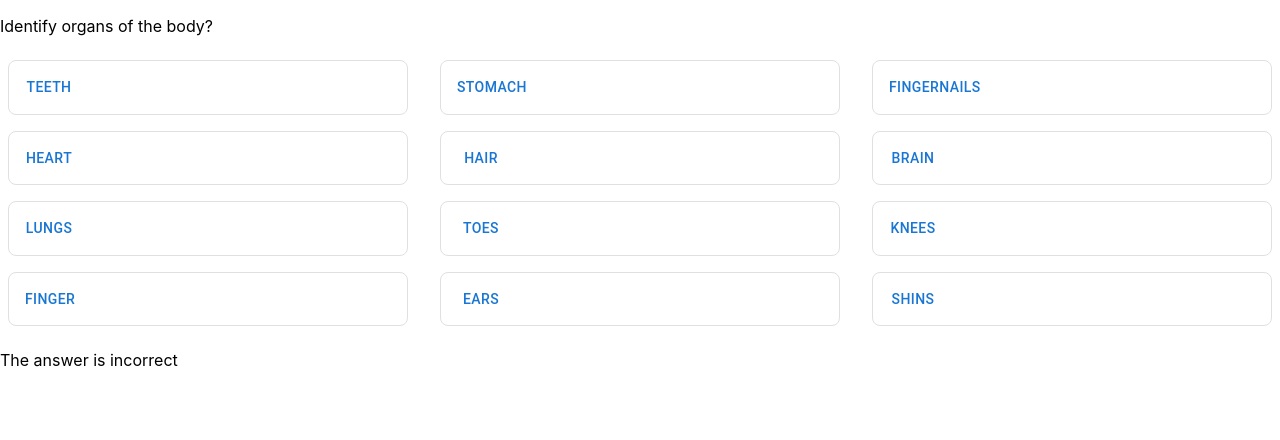
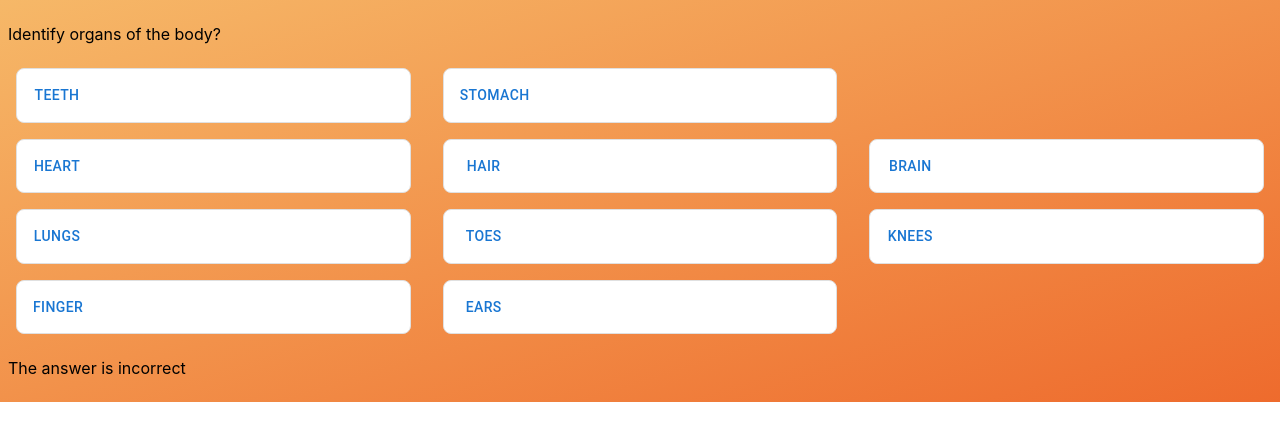
Before and after one commit to dhunt787/senecaTechTaskDhunt, a React (Create React App) app: page / in a window 1280 px wide. Shown: the top 440 px of the page. Built offline with nearby package versions, Linux system fonts and the light colour scheme; the HTML template or start-up script is replaced by a standard one.

Commit message:
removing unneccessary files, apply stlyes and some stlying

```diff
--- a/public/index.html
+++ b/public/index.html
@@ -8,7 +8,7 @@
       name="description"
       content="Web site created using create-react-app"
     />
-    <title>Seana Front End Challenge - Donal Hunt</title>
+    <title>Seneca Front End Challenge - Donal Hunt</title>
   </head>
   <body>
     <noscript>You need to enable JavaScript to run this app.</noscript>
--- a/src/Components/QuestionSlider.tsx
+++ b/src/Components/QuestionSlider.tsx
@@ -5,11 +5,12 @@ import Box, { BoxProps } from '@mui/material/Box';
 import { Button } from "@mui/material";
 import Grid from "@mui/material/Grid";
 import QuestionStatus from "./QuestionStatus";
+import { ContainerProps } from '@mui/material/Container';
+import { styled } from '@mui/material/styles';
 
-// write a function to return a divider element for each set of questions
-// https://mui.com/material-ui/react-divider/
-//and a function to see if the answer is correct or not.
-//a function to jumble the answers
+interface StyledContainerProps extends ContainerProps {
+  successStatus?: boolean;
+}
 
 const Item: Function = (props: BoxProps) => {
   const { sx, ...other } = props;
@@ -26,12 +27,30 @@ const Item: Function = (props: BoxProps) => {
         borderRadius: 2,
         fontSize: '0.875rem',
         fontWeight: '700',
+
         ...sx,
       }}
       {...other}
     />
   );
-  }
+};
+
+const StyledContainer = styled('div', {
+  shouldForwardProp: (prop) =>
+    prop !== 'backgroundColor' && prop !== 'variant' && prop !== 'sx' && prop !== 'successStatus',
+  name: 'StyledContainer',
+  slot: 'Root',
+  overridesResolver: (props, styles) => props.successStatus ? [
+    styles.root,
+    props.backgroundColor === 'primary' && styles.primary,
+  ] : [styles.root,
+  props.backgroundColor === 'secondary' && styles.secondary],
+})<StyledContainerProps>(({ theme }) => (
+  {
+    background: 'linear-gradient(to right bottom, #F6B868, #EE6B2D)',
+    padding: theme.spacing(1),
+  }));
+
 
 const jumbleAnswers = (answers: questionSet["AnswerSet"]) => {
   var m = answers.length, t, i;
@@ -46,7 +65,6 @@ const jumbleAnswers = (answers: questionSet["AnswerSet"]) => {
   return answers;
 };
 
-//TODO: render a third optional answer
 
 //de-structure the answerSet data set.
 const answers: questionSet["AnswerSet"] = [...questionSet1.AnswerSet];
@@ -60,11 +78,10 @@ const jumbledAnswers = jumbleAnswers(answers);
 
 const QuestionSlider: React.FunctionComponent = () => {
   // Initialize state
-  const correctAnswersSelected = useRef(false); //ensuring the correct answers state is not loaded as true on first render.
   const [percentCorrect, setPercentCorrect] = React.useState(0); //using array to push percentage correct values into.
   const [answerStatusString, setAnswerStatusString] = React.useState('The answer is incorrect');
-
-  console.log('percentCorrect on load', percentCorrect)
+  const [disableButtons, setDisableButtons] = React.useState(false);
+  const [successStatus, setSuccessStatus] = React.useState(false);
 
   const checkPercentCorrectTotal = (percentCorrect: Array<number>) => {
     const initialValue = 0;
@@ -79,37 +96,41 @@ const QuestionSlider: React.FunctionComponent = () => {
     percentCorrectArray.push(answerCorrectPercentage);
     let overPercentCorrect = checkPercentCorrectTotal(percentCorrectArray);
     setPercentCorrect(overPercentCorrect);
-
   };
 
-  // if the percentCorrect state variable goes about 0.6, two correct answers were selected. therefore update answer string
+  // if the percentCorrect state variable goes about 0.6, two correct answers were selected. Therefore update answer string
   // TODO: use this to change the background color
   useEffect(() => {
-    if(percentCorrect >= 0.6) {
+    if (percentCorrect >= 0.6) {
+      setDisableButtons(true);
       setAnswerStatusString('Your answers are correct');
+      setSuccessStatus(true);
     }
   }, [percentCorrect]);
 
-    return(
-      <><p>{questionSet1.Question}</p>
+  return (
+    <>
+      <StyledContainer>
+        <p>{questionSet1.Question}</p>
         {jumbledAnswers.map((answer, i) => {
-      return(
+          return (
             <Box sx={{ flexGrow: 1 }} key={i}>
               <Grid container spacing={2}>
                 <Grid item xs={4} >
-          <Item><Button type="submit" onClick={() => {pushCorrectPercentage(answer.answer1CorrectPercentage)}}>{answer.answerString1}</Button></Item>
+                  <Item><Button type="submit" disabled={disableButtons} onClick={() => { pushCorrectPercentage(answer.answer1CorrectPercentage) }}>{answer.answerString1}</Button></Item>
                 </Grid>
                 <Grid item xs={4}>
-            <Item ><Button type="submit" onClick={() => {console.log('answer.correctAnswerPercentage on the second answer', answer.answer2CorrectPercentage), pushCorrectPercentage(answer.answer2CorrectPercentage)}}>{answer.answerString2}</Button></Item>
+                  <Item ><Button type="submit" disabled={disableButtons} onClick={() => { pushCorrectPercentage(answer.answer2CorrectPercentage) }}>{answer.answerString2}</Button></Item>
                 </Grid>
-          {answer.answerString3? <Grid item xs={4}>
-            <Item ><Button type="submit" onClick={() => {console.log('answer.correctAnswerPercentage on the second answer', answer.answer3CorrectPercentage), pushCorrectPercentage(answer.answer3CorrectPercentage)}}>{answer.answerString3}</Button></Item>
+                {answer.answerString3 ? <Grid item xs={4}>
+                  <Item ><Button type="submit" disabled={disableButtons} onClick={() => { pushCorrectPercentage(answer.answer3CorrectPercentage) }}>{answer.answerString3}</Button></Item>
                 </Grid> : <React.Fragment></React.Fragment>}
               </Grid>
             </Box>)
         })
         }
         <QuestionStatus questionStatusString={answerStatusString} />
+      </StyledContainer>
     </>
   )
 };
--- a/src/Data/questionSets.tsx
+++ b/src/Data/questionSets.tsx
@@ -8,7 +8,6 @@ const questionSet1: questionSet = {
             correctAnswer: 1,
             answerString1: "Teeth",
             answerString2: "Stomach",
-            answerString3: "FingerNails",
             answer1CorrectPercentage: 0,
             answer2CorrectPercentage: 0.3333,
             answer3CorrectPercentage: 0
@@ -28,7 +27,6 @@ const questionSet1: questionSet = {
             correctAnswer: 0,
             answerString1: "Finger",
             answerString2: "Ears",
-            answerString3: "Shins",
             answer1CorrectPercentage: 0,
             answer2CorrectPercentage: 0,
             answer3CorrectPercentage: 0
@@ -45,56 +43,7 @@ const questionSet1: questionSet = {
         }
     ]
 
-}
+};
 
-// const questionSet2: questionSet = {
-//     Question: "Identify former presidents of the united States",
-//     AnswerSet: [
-//         {
-//             id: 1,
-//             correctAnswer: 1,
-//             answerString1: "George Washington",
-//             answerString2: "Michael Jordan",
-//             correctAnswerPercentage: 0.5
-//         },
-//         {
-//             id: 2,
-//             correctAnswer: 0,
-//             answerString1: "Chuck Norris",
-//             answerString2: "Tom Hanks",
-//             correctAnswerPercentage: 0
-
-//         },
-//         {
-//             id: 3,
-//             correctAnswer: 1,
-//             answerString1: "Abraham Lincoln",
-//             answerString2: "Kamala Harris",
-//             correctAnswerPercentage: 0.5
-
-//         }
-//     ]
-// }
-
-// const questionSet3: questionSet = {
-//     Question: "Identify which of the answers below are a type of bacteria?",
-//     AnswerSet: [
-//         {
-//             id: 1,
-//             answerString: "Escherichia coli",
-//             correctAnswerPercentage: 0.5
-//         },
-//         {
-//             id: 2,
-//             answerString: "Covid",
-//             correctAnswerPercentage: 0
-//         },
-//         {
-//             id: 3,
-//             answerString: "staphylococcus",
-//             correctAnswerPercentage: 0.5
-//         }
-//     ]
-// }
 
 export {questionSet1};
--- a/src/Interfaces.tsx
+++ b/src/Interfaces.tsx
@@ -3,7 +3,7 @@ type Answer = {
     correctAnswer: number,
     answerString1: string,
     answerString2: string,
-    answerString3?: string,
+    answerString3?: string | null,
     answer1CorrectPercentage: number,
     answer2CorrectPercentage: number
     answer3CorrectPercentage: number
--- a/src/react-app-env.d.ts
+++ /dev/null
@@ -1 +0,0 @@
-/// <reference types="react-scripts" />
```
Also changed, not shown: src/setupTests.ts (deleted, +0 -5 lines), 2 other files (tests, documents, lock files or other folders). Lines whose indentation alone changed are shown as unchanged.
